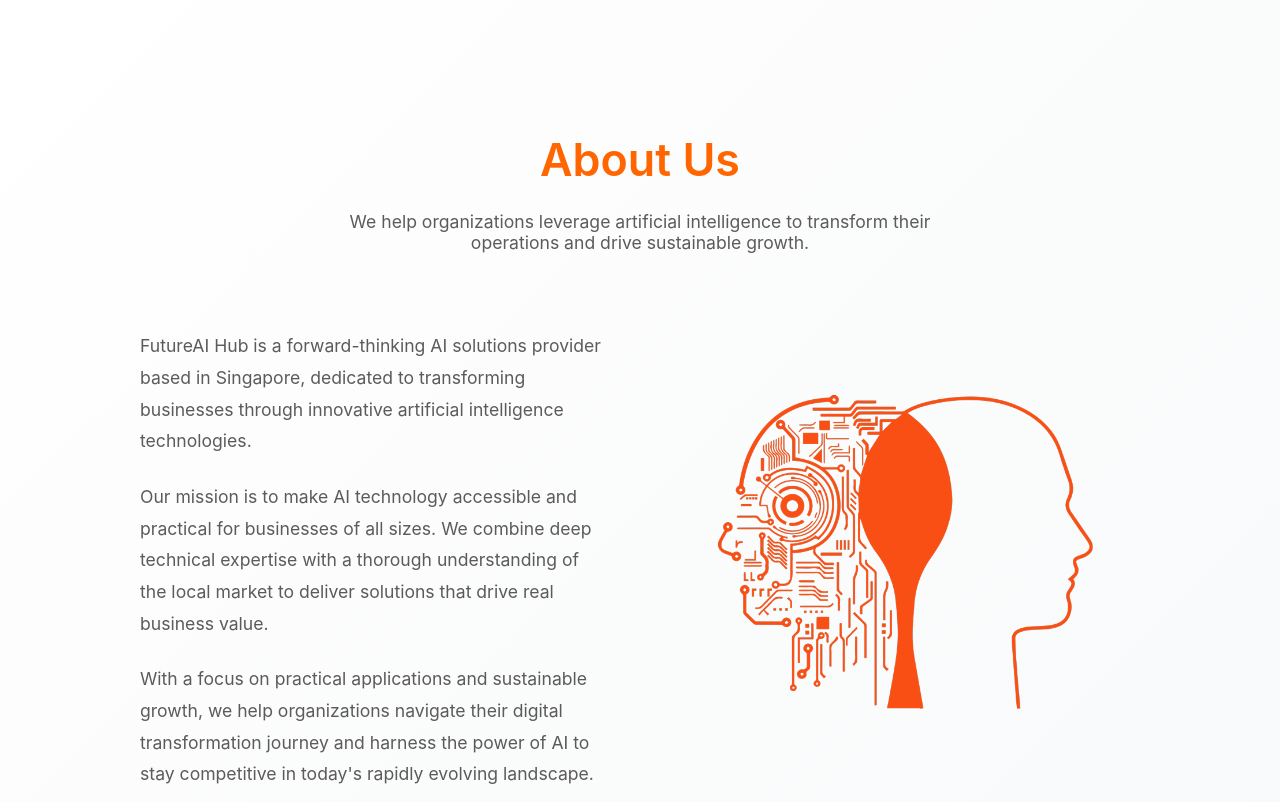
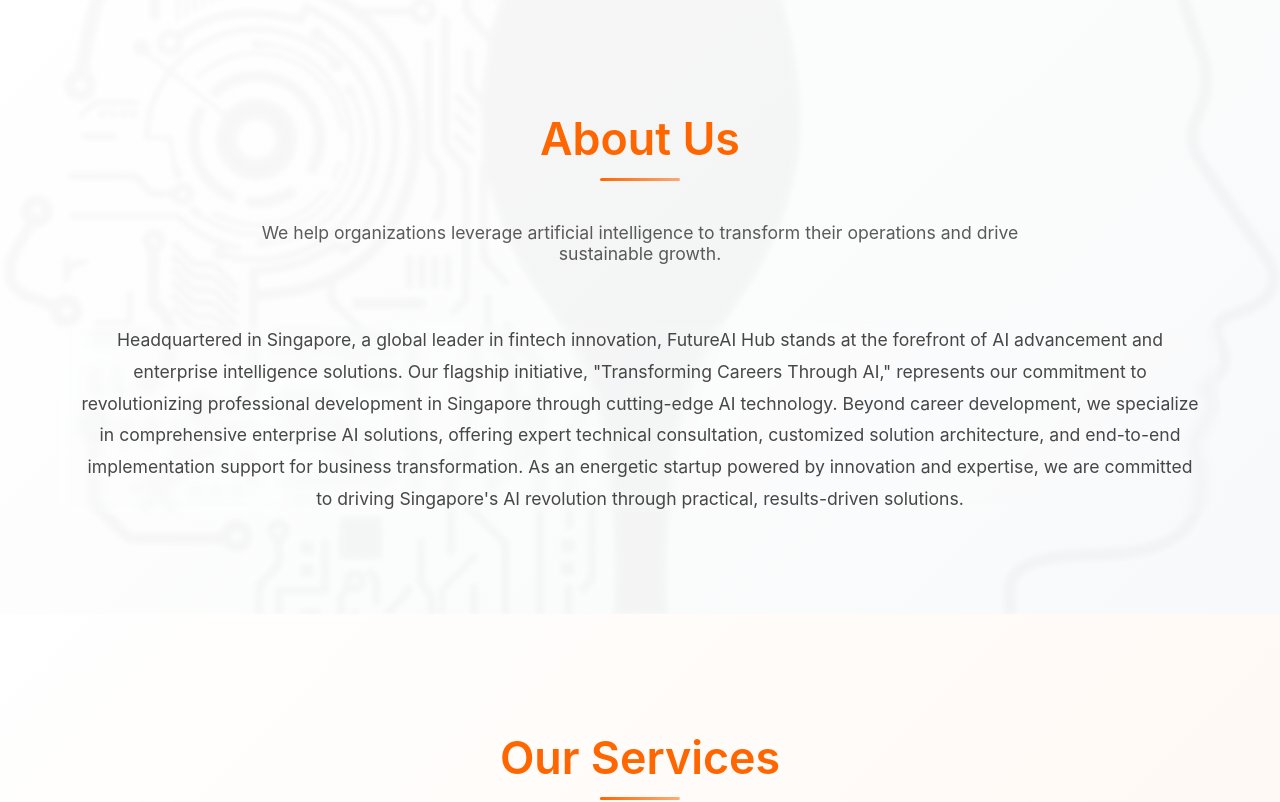
Before and after one commit to 404-atomic/future-ai-landing, a React (Create React App) app: page / in a window 1280 px wide. Shown: the part 1620-2422 px from the top of the page. Built offline with nearby package versions, Linux system fonts and the light colour scheme.

Commit message:
minimal correction

```diff
--- a/src/components/About/About.tsx
+++ b/src/components/About/About.tsx
@@ -4,88 +4,72 @@ import { motion } from 'framer-motion';
 import { theme } from '../../types/theme';
 import { useLanguage } from '../../context/LanguageContext';
 import { aboutContent } from './content';
+import { SectionTitle } from '../shared/StyledComponents';
 
 const AboutSection = styled.section`
   padding: 100px 0;
   background: linear-gradient(135deg, #fff 0%, #f8f9fa 100%);
+  position: relative;
+  overflow: hidden;
+`;
+
+const BackgroundImage = styled(motion.div)`
+  position: absolute;
+  top: 0;
+  right: 0;
+  width: 100%;
+  height: 100%;
+  opacity: 0.04;
+  z-index: 1;
+  pointer-events: none;
+
+  img {
+    width: 100%;
+    height: 100%;
+    object-fit: cover;
+    filter: grayscale(100%) blur(2px);
+  }
 `;
 
 const Container = styled.div`
   max-width: 1200px;
   margin: 0 auto;
   padding: 0 20px;
-  text-align: center;
+  position: relative;
+  z-index: 2;
 `;
-
-const Title = styled.h2`
-  font-size: 2.8rem;
-  color: ${theme.colors.primary};
-  margin-bottom: 24px;
-  font-weight: 600;
-`
 
 const Description = styled.p`
   font-size: 1.1rem;
   color: ${theme.colors.text};
   opacity: 0.8;
   margin-bottom: 60px;
-  max-width: 600px;
+  max-width: 800px;
   margin-left: auto;
   margin-right: auto;
-
+  text-align: center;
 `;
 
-const ContentGrid = styled.div`
-  display: grid;
-  grid-template-columns: 1fr 1fr;
-  gap: 60px;
-  align-items: center;
-  max-width: 1000px;
+const ContentWrapper = styled(motion.div)`
+  max-width: 1900px;
   margin: 0 auto;
-
-  @media (max-width: 768px) {
-    grid-template-columns: 1fr;
-    gap: 40px;
-  }
+  padding: 0 20px;
+  border-radius: 12px;
+  backdrop-filter: blur(5px);
 `;
 
-const TextContent = styled(motion.div)`
-  text-align: left;
-
+const TextContent = styled.div`
   p {
     color: ${theme.colors.text};
     font-size: 1.1rem;
     line-height: 1.8;
     margin-bottom: 24px;
-    opacity: 0.8;
+    opacity: 0.9;
+    text-align: center;
+    text-justify: inter-word;
 
     &:last-child {
       margin-bottom: 0;
-    }
-  }
-
-  @media (max-width: 768px) {
-    order: 2;
-  }
-`;
-
-const ImageWrapper = styled(motion.div)`
-  display: flex;
-  justify-content: center;
-  align-items: center;
-
-  img {
-    max-width: 80%;
-    height: auto;
-    object-fit: contain;
-    border-radius: 12px;
-  }
-
-  @media (max-width: 768px) {
-    order: 1;
-
-    img {
-      max-width: 70%;
     }
   }
 `;
@@ -96,36 +80,36 @@ const About: React.FC = () => {
 
   return (
     <AboutSection id="about">
+      <BackgroundImage
+        initial={{ opacity: 0 }}
+        whileInView={{ opacity: 0.04 }}
+        viewport={{ once: true }}
+        transition={{ duration: 1 }}
+      >
+        <img
+          src="/about-image.png"
+          alt=""
+          onError={(e) => {
+            const target = e.target as HTMLImageElement;
+            target.style.display = 'none';
+          }}
+        />
+      </BackgroundImage>
       <Container>
-        <Title>{content.title}</Title>
+        <SectionTitle>{content.title}</SectionTitle>
         <Description>{content.description}</Description>
-        <ContentGrid>
-          <TextContent
-            initial={{ opacity: 0, y: 20 }}
-            whileInView={{ opacity: 1, y: 0 }}
-            viewport={{ once: true }}
-            transition={{ duration: 0.6 }}
-          >
+        <ContentWrapper
+          initial={{ opacity: 0, y: 20 }}
+          whileInView={{ opacity: 1, y: 0 }}
+          viewport={{ once: true }}
+          transition={{ duration: 0.6 }}
+        >
+          <TextContent>
             {content.paragraphs.map((paragraph, index) => (
               <p key={index}>{paragraph}</p>
             ))}
           </TextContent>
-          <ImageWrapper
-            initial={{ opacity: 0, scale: 0.95 }}
-            whileInView={{ opacity: 1, scale: 1 }}
-            viewport={{ once: true }}
-            transition={{ duration: 0.6, delay: 0.2 }}
-          >
-            <img
-              src="/about-image.png"
-              alt={content.imageAlt}
-              onError={(e) => {
-                const target = e.target as HTMLImageElement;
-                target.style.display = 'none';
-              }}
-            />
-          </ImageWrapper>
-        </ContentGrid>
+        </ContentWrapper>
       </Container>
     </AboutSection>
   );
--- a/src/components/About/content.ts
+++ b/src/components/About/content.ts
@@ -4,9 +4,7 @@ export const aboutContent = {
     subtitle: 'Empowering businesses with innovative AI solutions',
     description: 'We help organizations leverage artificial intelligence to transform their operations and drive sustainable growth.',
     paragraphs: [
-      'FutureAI Hub is a forward-thinking AI solutions provider based in Singapore, dedicated to transforming businesses through innovative artificial intelligence technologies.',
-      'Our mission is to make AI technology accessible and practical for businesses of all sizes. We combine deep technical expertise with a thorough understanding of the local market to deliver solutions that drive real business value.',
-      'With a focus on practical applications and sustainable growth, we help organizations navigate their digital transformation journey and harness the power of AI to stay competitive in today\'s rapidly evolving landscape.'
+      'Headquartered in Singapore, a global leader in fintech innovation, FutureAI Hub stands at the forefront of AI advancement and enterprise intelligence solutions.\nOur flagship initiative, "Transforming Careers Through AI," represents our commitment to revolutionizing professional development in Singapore through cutting-edge AI technology.\nBeyond career development, we specialize in comprehensive enterprise AI solutions, offering expert technical consultation, customized solution architecture, and end-to-end implementation support for business transformation.\nAs an energetic startup powered by innovation and expertise, we are committed to driving Singapore\'s AI revolution through practical, results-driven solutions.',
     ],
     imageAlt: 'FutureAI Hub Team'
   },
@@ -15,9 +13,7 @@ export const aboutContent = {
     subtitle: '以创新AI解决方案赋能企业',
     description: '我们帮助企业利用人工智能技术转型升级，实现可持续发展。',
     paragraphs: [
-      'FutureAI Hub 是一家位于新加坡的前瞻性人工智能解决方案提供商，致力于通过创新的人工智能技术推动企业转型。',
-      '我们的使命是让人工智能技术变得更加实用和普及，适用于各种规模的企业。我们将深厚的技术专长与对本地市场的深入理解相结合，提供能够创造真实商业价值的解决方案。',
-      '通过专注于实际应用和可持续发展，我们帮助组织机构驾驭数字化转型之旅，利用人工智能的力量在当今快速发展的环境中保持竞争力。'
+      'FutureAI Hub诞生于全球金融科技中心新加坡，是一家充满活力的专注于AI创新应用与企业智能化服务的创新型创业企业。\n我们同时以"用AI重塑职业发展"为核心目标，致力于通过AI技术为新加坡职场人士提供智能化的职业发展服务。\n我们还将专注于企业AI解决方案，为企业通过AI转型进行技术咨询、方案设计以及实施支持，创造行业创新应用示范。\n作为一支年轻且富有激情的创业团队，我们希望立足新加坡，通过务实的服务以及创新的解决方案，成为推动新加坡本土AI创新的重要力量。',
     ],
     imageAlt: 'FutureAI Hub 团队'
   }
--- a/src/components/Product/Product.tsx
+++ b/src/components/Product/Product.tsx
@@ -5,17 +5,39 @@ import { theme } from '../../types/theme';
 import { useLanguage } from '../../context/LanguageContext';
 import { productContent } from './content';
 import { DashboardOutlined, AppstoreOutlined, SafetyCertificateOutlined } from '@ant-design/icons';
+import { SectionTitle } from '../shared/StyledComponents';
 
 const ProductSection = styled.section`
-  padding: 100px 0;
-  background: #FFFFFF;
+  padding-top: 100px;
+  background: linear-gradient(135deg, #fff 0%, #f8f9fa 100%);
+  position: relative;
+  overflow: hidden;
+`;
+
+const BackgroundImage = styled(motion.div)`
+  position: absolute;
+  top: 0;
+  right: 0;
+  width: 80%;
+  height: 80%;
+  opacity: 0.1;
+  z-index: 1;
+  pointer-events: none;
+
+  img {
+    width: 100%;
+    height: 80%;
+    object-fit: cover;
+    filter: grayscale(100%) blur(1px);
+  }
 `;
 
 const Container = styled.div`
   max-width: 1200px;
   margin: 0 auto;
   padding: 0 20px;
-  text-align: center;
+  position: relative;
+  z-index: 2;
 `;
 
 const Subtitle = styled.h3`
@@ -24,6 +46,8 @@ const Subtitle = styled.h3`
   opacity: 0.7;
   margin-bottom: 16px;
   font-weight: normal;
+  justify-content: center;
+  text-align: center;
 `;
 
 const Title = styled.h2`
@@ -31,6 +55,8 @@ const Title = styled.h2`
   color: ${theme.colors.primary};
   margin-bottom: 24px;
   font-weight: 600;
+  justify-content: center;
+  text-align: center;
 `;
 
 const Description = styled.p`
@@ -40,10 +66,12 @@ const Description = styled.p`
   line-height: 1.6;
   max-width: 800px;
   margin: 0 auto 80px;
+  justify-content: center;
+  text-align: center;
 `;
 
 const ExtendedDescription = styled(Description)`
-  margin: 80px auto;
+  margin: 40px auto;
   font-style: italic;
   padding: 32px;
 `;
@@ -118,10 +146,25 @@ const Product: React.FC = () => {
   ];
 
   return (
-    <ProductSection id="products">
+    <ProductSection id="product">
+      <BackgroundImage
+        initial={{ opacity: 0 }}
+        whileInView={{ opacity: 0.04 }}
+        viewport={{ once: true }}
+        transition={{ duration: 1 }}
+      >
+        <img
+          src="/connecting.jpg"
+          alt=""
+          onError={(e) => {
+            const target = e.target as HTMLImageElement;
+            target.style.display = 'none';
+          }}
+        />
+      </BackgroundImage>
       <Container>
         <Subtitle>{content.subtitle}</Subtitle>
-        <Title>{content.title}</Title>
+        <SectionTitle>{content.title}</SectionTitle>
         <Description>{content.description}</Description>
         <FeaturesGrid>
           {features.map((feature, index) => (
--- a/src/components/Service/Service.tsx
+++ b/src/components/Service/Service.tsx
@@ -6,6 +6,7 @@ import { RobotOutlined, CloudServerOutlined, CodeOutlined, BulbOutlined } from '
 import { theme } from '../../types/theme';
 import { useLanguage } from '../../context/LanguageContext';
 import { serviceContent } from './content';
+import { SectionTitle } from '../shared/StyledComponents';
 
 const ServiceSection = styled.section`
   padding: 80px 20px;
@@ -16,29 +17,6 @@ const Container = styled.div`
   max-width: 1200px;
   margin: 0 auto;
   padding: 0 20px;
-`;
-
-const SectionTitle = styled.h2`
-  text-align: center;
-  color: ${theme.colors.primary};
-  font-size: 2.8rem;
-  margin-bottom: 60px;
-  font-weight: bold;
-  position: relative;
-  display: inline-block;
-  left: 50%;
-  transform: translateX(-50%);
-
-  &::after {
-    content: '';
-    position: absolute;
-    bottom: -12px;
-    left: 50%;
-    transform: translateX(-50%);
-    width: 60px;
-    height: 3px;
-    background: ${theme.colors.primary};
-  }
 `;
 
 const ServiceCard = styled(motion(Card))`
--- /dev/null
+++ b/src/components/shared/StyledComponents.tsx
@@ -0,0 +1,27 @@
+import styled from 'styled-components';
+import { theme } from '../../types/theme';
+
+export const SectionTitle = styled.h2`
+  font-size: 2.8rem;
+  color: ${theme.colors.primary};
+  margin-bottom: 24px;
+  font-weight: 600;
+  text-align: center;
+  position: relative;
+  display: inline-block;
+  padding-bottom: 15px;
+  left: 50%;
+  transform: translateX(-50%);
+
+  &:after {
+    content: '';
+    position: absolute;
+    bottom: 0;
+    left: 50%;
+    transform: translateX(-50%);
+    width: 80px;
+    height: 3px;
+    background: linear-gradient(90deg, ${theme.colors.primary} 0%, ${theme.colors.primary}88 100%);
+    border-radius: 2px;
+  }
+`;
```
Also changed, not shown: src/components/Features/Features.tsx (+2 -24 lines), public/connecting.jpg (added), sample.txt.
